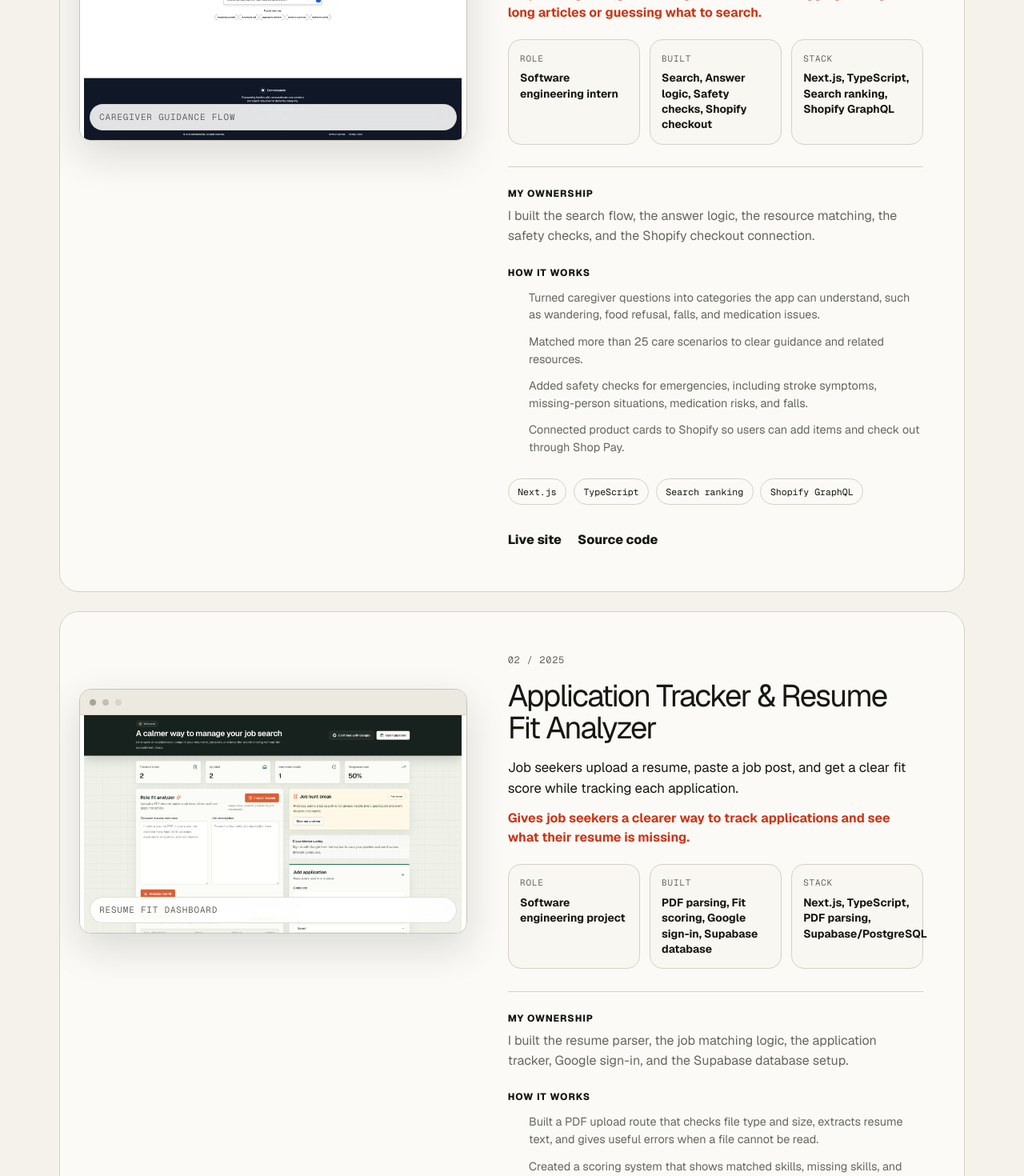
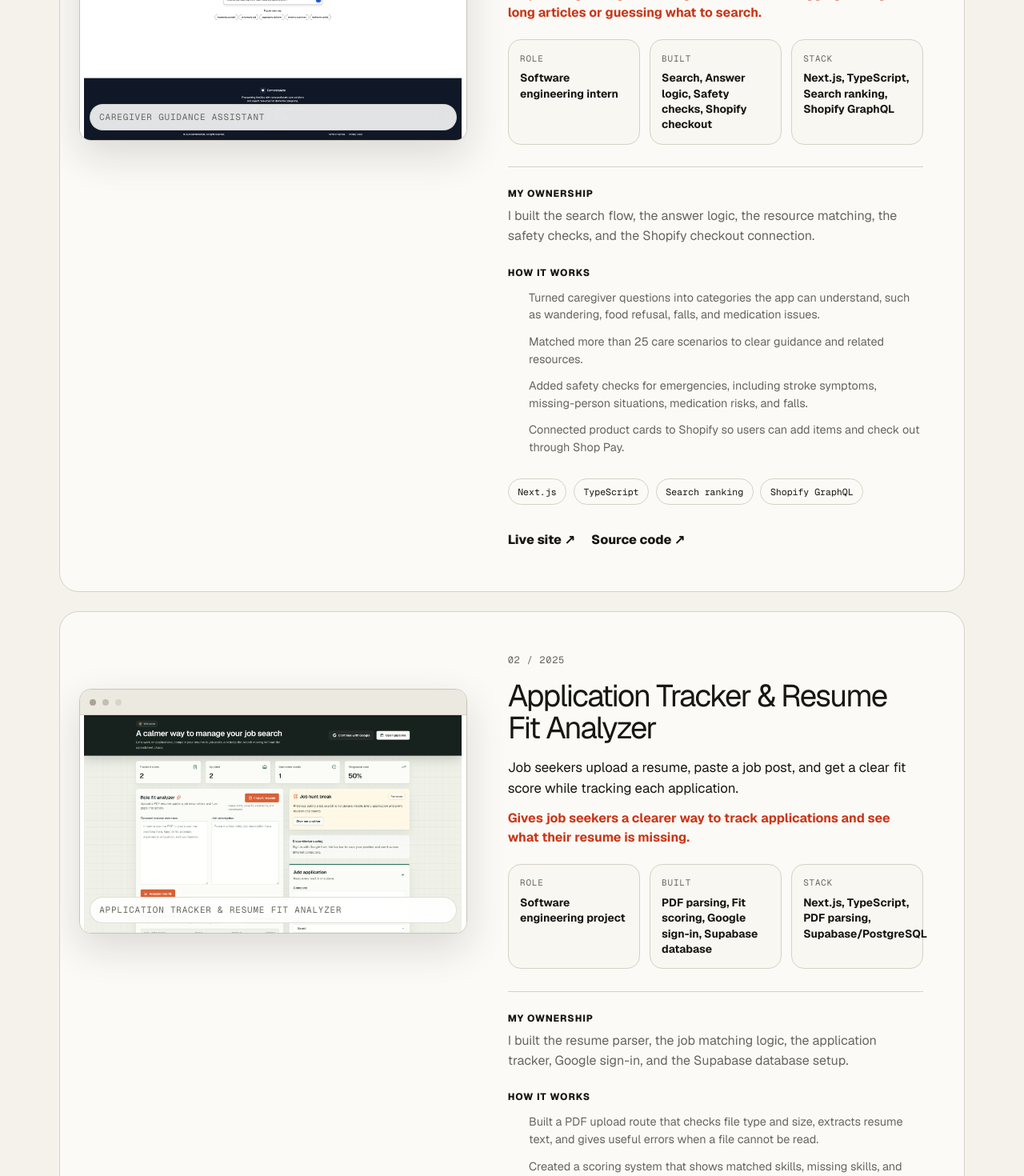
Before and after one commit to jonathanphuung/portfolio, a Next.js app: page / in a window 1280 px wide. Shown: the part 1540-3010 px from the top of the page at 80% size. Built offline with nearby package versions, Linux system fonts and the light colour scheme.

Commit message:
Made changes to a few phrases

```diff
--- a/src/app/page.tsx
+++ b/src/app/page.tsx
@@ -131,8 +131,7 @@ export default function HomePage() {
             <h3>Software Engineering Intern</h3>
             <p className="experience-company">Dementia Aide</p>
             <p>
-              I turn Figma screens into working product features, build caregiver
-              guidance tools, and connect the app to Shopify checkout.
+              I built a caregiver guidance assistant that helps families of people with dementia find the right care and support from the ground up. I built the search ranking, the Next.js frontend, and connected the app to Shopify for product recommendations and checkout.
             </p>
           </article>
           <article>
@@ -149,8 +148,8 @@ export default function HomePage() {
             <h3>Fulfillment Expert Team Captain</h3>
             <p className="experience-company">Target</p>
             <p>
-              I coordinate teams of 7 to 20 people, set priorities for the day, and
-              help the team adjust when things get busy or plans change.
+              I lead teams of 7 to 20 people, set priorities for the day, and
+              coordinate with other teams to meet strict deadlines.
             </p>
           </article>
         </div>
@@ -162,9 +161,7 @@ export default function HomePage() {
           <h2 id="looking-heading">Software engineering internships</h2>
         </div>
         <p>
-          I&apos;m looking for frontend, product engineering, or web platform teams where
-          I can keep building real features, work with other engineers, and learn
-          from code reviews.
+          I&apos;m looking for a team where I can continue building real features, collaborate closely with other engineers, and grow through mentorship and thoughtful code reviews.
         </p>
       </section>
 
--- a/src/data/portfolio.ts
+++ b/src/data/portfolio.ts
@@ -33,10 +33,10 @@ export const PROJECTS: Project[] = [
     stack: ["Next.js", "TypeScript", "Search ranking", "Shopify GraphQL"],
     image: "/caregiver-site-1.png",
     imageAlt: "Dementia care support platform home screen",
-    imageCaption: "Caregiver guidance flow",
+    imageCaption: "Caregiver guidance assistant",
     links: [
-      { label: "Live site", href: "https://dementia-aide.vercel.app/" },
-      { label: "Source code", href: "https://github.com/jonathanphuung/DementiaAide" },
+      { label: "Live site ↗ ", href: "https://dementia-aide.vercel.app/" },
+      { label: "Source code ↗ ", href: "https://github.com/jonathanphuung/DementiaAide" },
     ],
   },
   {
@@ -57,14 +57,14 @@ export const PROJECTS: Project[] = [
     stack: ["Next.js", "TypeScript", "PDF parsing", "Supabase/PostgreSQL"],
     image: "/ApplicationTracker1.png",
     imageAlt: "Application tracker dashboard with job cards and progress metrics",
-    imageCaption: "Resume fit dashboard",
+    imageCaption: "Application tracker & Resume fit analyzer",
     links: [
       {
-        label: "Live site",
+        label: "Live site ↗ ",
         href: "https://applicationtrackerforeveryone.vercel.app/",
       },
       {
-        label: "Source code",
+        label: "Source code ↗ ",
         href: "https://github.com/jonathanphuung/InternshipTracker",
       },
     ],
@@ -87,7 +87,7 @@ export const PROJECTS: Project[] = [
     stack: ["Next.js", "TypeScript", "Supabase", "Zod"],
     image: "/project-screenshot-1.png",
     imageAlt: "Sleep research platform landing page",
-    imageCaption: "Research survey flow",
+    imageCaption: "Sleep research data collection platform",
     links: [],
   },
 ];
```
